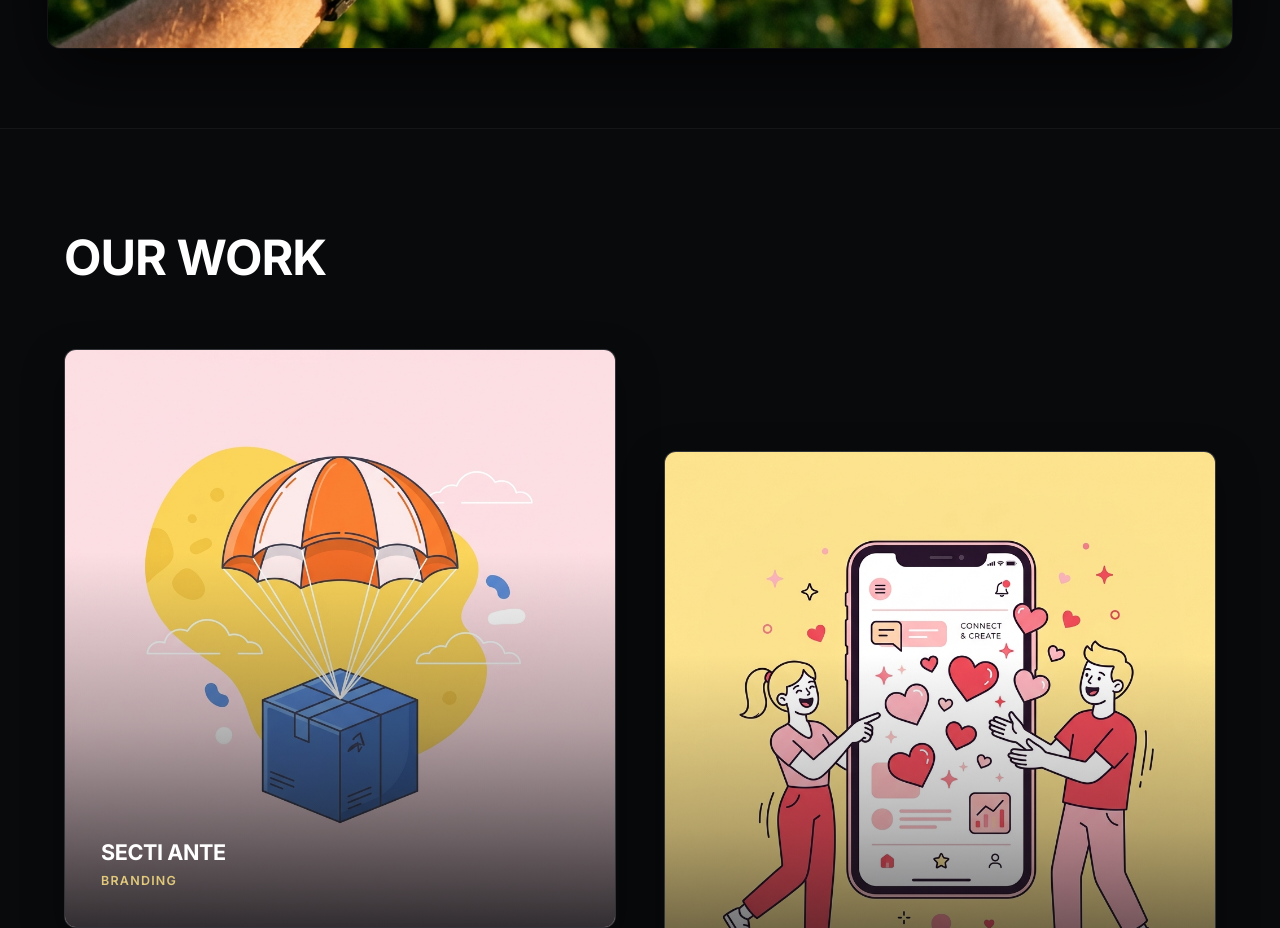
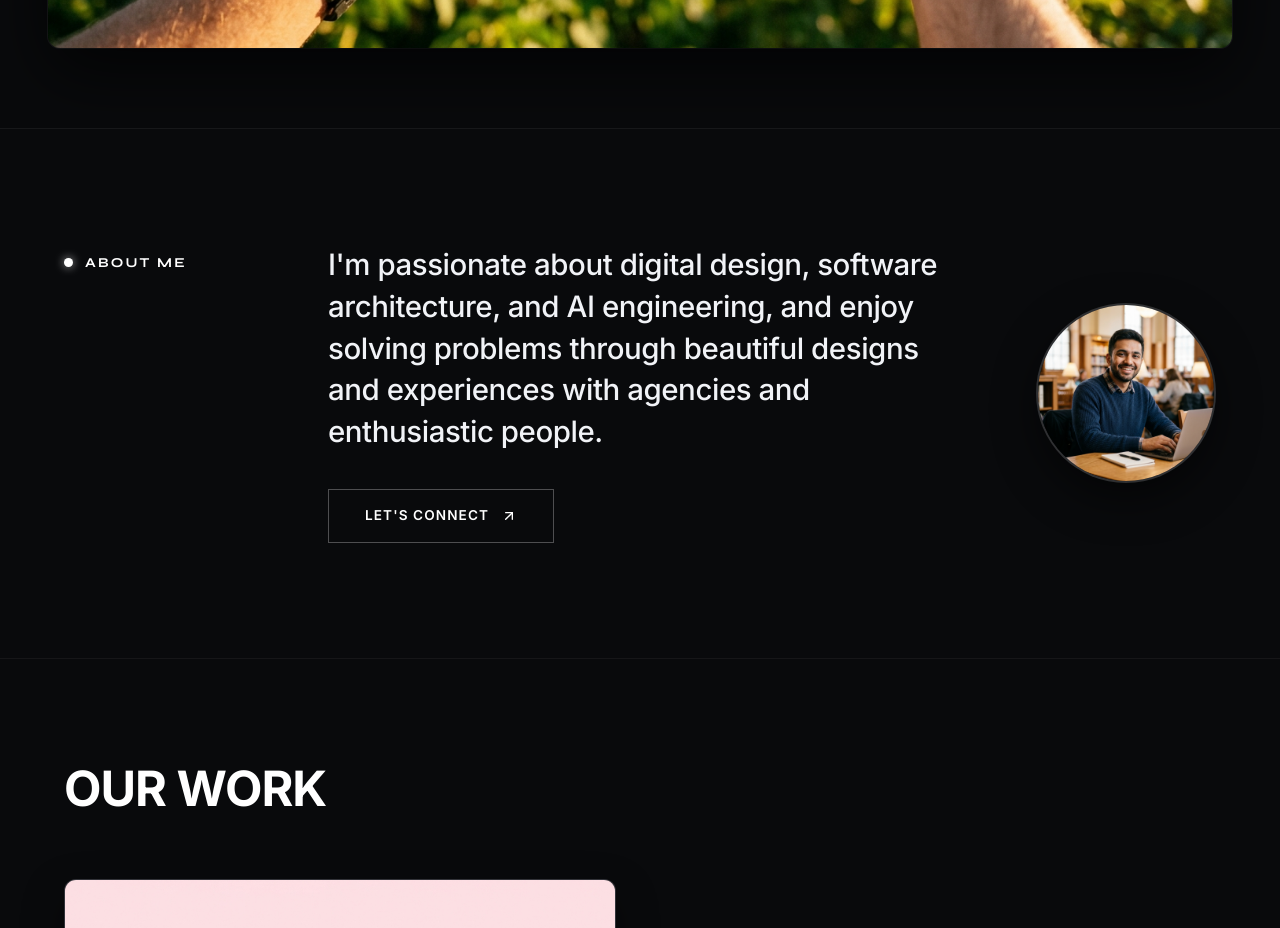
Before and after one commit to dilshandevxx/dilshan-personal-portfolio, a Next.js app: page / in a window 1280 px wide. Shown: the part 1100-2028 px from the top of the page. Built offline with nearby package versions, Linux system fonts and the light colour scheme; a web font is replaced by a local one.

Commit message:
feat(about): add minimal About Me section with strict rectangular connect button and profile avatar

```diff
--- a/src/app/page.tsx
+++ b/src/app/page.tsx
@@ -1,4 +1,5 @@
 import HeroSkyLabs from "@/components/cover/sections/HeroSkyLabs";
+import AboutMe from "@/components/cover/sections/AboutMe";
 import SelectedWork from "@/components/cover/sections/SelectedWork";
 import SkillsGrid from "@/components/cover/sections/SkillsGrid";
 import PreFooter from "@/components/cover/sections/PreFooter";
@@ -19,6 +20,7 @@ export default function Home() {
   return (
     <>
       <HeroSkyLabs hideHeader={true} />
+      <AboutMe />
       <SelectedWork />
       <SkillsGrid />
       <PreFooter />
--- /dev/null
+++ b/src/components/cover/sections/AboutMe.module.css
@@ -0,0 +1,168 @@
+/* About Me Banner Section (Editorial Row Layout with Rectangular Button) */
+.aboutMeSection {
+  width: 100%;
+  background-color: #090a0c;
+  color: #ffffff;
+  padding: clamp(5rem, 9vw, 8.5rem) var(--container-padding, clamp(1.5rem, 5vw, 4rem));
+  box-sizing: border-box;
+  position: relative;
+  border-top: 1px solid rgba(255, 255, 255, 0.06);
+}
+
+.container {
+  max-width: 1360px;
+  margin: 0 auto;
+  display: grid;
+  grid-template-columns: 200px 1fr 200px;
+  align-items: center;
+  gap: clamp(2.5rem, 5vw, 5rem);
+}
+
+/* Col 1: Label with white dot indicator */
+.labelCol {
+  display: flex;
+  align-items: center;
+  gap: 0.75rem;
+  align-self: flex-start;
+  padding-top: 0.5rem;
+}
+
+.dot {
+  width: 9px;
+  height: 9px;
+  border-radius: 50%;
+  background-color: #ffffff;
+  box-shadow: 0 0 10px rgba(255, 255, 255, 0.7);
+  flex-shrink: 0;
+}
+
+.labelText {
+  font-family: var(--font-display, "Syne", sans-serif);
+  font-size: 0.85rem;
+  font-weight: 700;
+  letter-spacing: 0.16em;
+  text-transform: uppercase;
+  color: #ffffff;
+  white-space: nowrap;
+}
+
+/* Col 2: Bio Narrative + RECTANGULAR Button */
+.contentCol {
+  display: flex;
+  flex-direction: column;
+  gap: 2.25rem;
+  max-width: 780px;
+}
+
+.statement {
+  font-family: var(--font-body, "Inter", sans-serif);
+  font-size: clamp(1.35rem, 2.3vw, 1.95rem);
+  font-weight: 500;
+  line-height: 1.42;
+  letter-spacing: -0.015em;
+  color: #f1f3f7;
+  margin: 0;
+}
+
+/* STRICT RECTANGULAR BUTTON (border-radius: 0) as requested by user */
+.connectButton {
+  display: inline-flex;
+  align-items: center;
+  justify-content: center;
+  gap: 0.75rem;
+  width: fit-content;
+  background-color: transparent;
+  color: #ffffff;
+  border: 1px solid rgba(255, 255, 255, 0.28);
+  border-radius: 0px !important; /* RECTANGLE - strictly no round edges */
+  padding: 0.95rem 2.25rem;
+  font-family: var(--font-body, "Inter", sans-serif);
+  font-size: 0.85rem;
+  font-weight: 600;
+  letter-spacing: 0.08em;
+  text-transform: uppercase;
+  text-decoration: none;
+  cursor: pointer;
+  transition: all 0.3s cubic-bezier(0.16, 1, 0.3, 1);
+  position: relative;
+  box-sizing: border-box;
+}
+
+.connectButton:hover {
+  background-color: #ffffff;
+  color: #090a0c;
+  border-color: #ffffff;
+  transform: translateY(-2px);
+  box-shadow: 0 12px 28px rgba(255, 255, 255, 0.08);
+}
+
+.buttonArrow {
+  transition: transform 0.3s ease;
+}
+
+.connectButton:hover .buttonArrow {
+  transform: translate(3px, -3px);
+}
+
+/* Col 3: Circular Avatar Profile Photo */
+.avatarCol {
+  display: flex;
+  justify-content: flex-end;
+  align-items: center;
+}
+
+.avatarWrapper {
+  position: relative;
+  width: clamp(140px, 15vw, 180px);
+  height: clamp(140px, 15vw, 180px);
+  border-radius: 50%;
+  overflow: hidden;
+  background-color: #121316;
+  border: 2px solid rgba(255, 255, 255, 0.12);
+  box-shadow: 0 16px 40px rgba(0, 0, 0, 0.5);
+  flex-shrink: 0;
+  transition: border-color 0.4s ease, transform 0.4s ease;
+}
+
+.avatarWrapper:hover {
+  border-color: rgba(255, 255, 255, 0.35);
+  transform: scale(1.03);
+}
+
+.avatarImage {
+  object-fit: cover;
+  transition: transform 0.6s cubic-bezier(0.16, 1, 0.3, 1);
+}
+
+.avatarWrapper:hover .avatarImage {
+  transform: scale(1.06);
+}
+
+/* Responsive Media Queries */
+@media (max-width: 1080px) {
+  .container {
+    grid-template-columns: 160px 1fr 160px;
+    gap: 2.5rem;
+  }
+}
+
+@media (max-width: 900px) {
+  .container {
+    grid-template-columns: 1fr;
+    gap: 2.5rem;
+  }
+
+  .labelCol {
+    padding-top: 0;
+  }
+
+  .avatarCol {
+    justify-content: flex-start;
+    order: -1;
+  }
+
+  .avatarWrapper {
+    width: 130px;
+    height: 130px;
+  }
+}
--- /dev/null
+++ b/src/components/cover/sections/AboutMe.tsx
@@ -0,0 +1,72 @@
+"use client";
+
+import React from "react";
+import Image from "next/image";
+import Link from "next/link";
+import { motion } from "framer-motion";
+import { ArrowUpRight } from "lucide-react";
+import styles from "./AboutMe.module.css";
+
+export default function AboutMe() {
+  return (
+    <section className={styles.aboutMeSection} id="about-me">
+      <div className={styles.container}>
+        {/* Col 1: White Dot Indicator + ABOUT ME Label */}
+        <motion.div
+          className={styles.labelCol}
+          initial={{ opacity: 0, x: -16 }}
+          whileInView={{ opacity: 1, x: 0 }}
+          viewport={{ once: true, margin: "-60px" }}
+          transition={{ duration: 0.5 }}
+        >
+          <span className={styles.dot} aria-hidden="true" />
+          <span className={styles.labelText}>ABOUT ME</span>
+        </motion.div>
+
+        {/* Col 2: Statement + Strict RECTANGULAR Button */}
+        <motion.div
+          className={styles.contentCol}
+          initial={{ opacity: 0, y: 24 }}
+          whileInView={{ opacity: 1, y: 0 }}
+          viewport={{ once: true, margin: "-60px" }}
+          transition={{ duration: 0.6, delay: 0.1 }}
+        >
+          <p className={styles.statement}>
+            I&apos;m passionate about digital design, software architecture, and AI engineering, and enjoy solving problems through beautiful designs and experiences with agencies and enthusiastic people.
+          </p>
+
+          <div>
+            <Link
+              href="mailto:dilshandevxx@gmail.com"
+              className={styles.connectButton}
+              title="Let's connect"
+            >
+              <span>Let&apos;s connect</span>
+              <ArrowUpRight size={16} className={styles.buttonArrow} />
+            </Link>
+          </div>
+        </motion.div>
+
+        {/* Col 3: Circular Profile Photo */}
+        <motion.div
+          className={styles.avatarCol}
+          initial={{ opacity: 0, scale: 0.9 }}
+          whileInView={{ opacity: 1, scale: 1 }}
+          viewport={{ once: true, margin: "-60px" }}
+          transition={{ duration: 0.6, delay: 0.2 }}
+        >
+          <div className={styles.avatarWrapper}>
+            <Image
+              src="/dilshan_profile.jpg"
+              alt="Dilshan Seneviratne"
+              fill
+              sizes="(max-width: 900px) 130px, 180px"
+              priority={false}
+              className={styles.avatarImage}
+            />
+          </div>
+        </motion.div>
+      </div>
+    </section>
+  );
+}
```
Also changed, not shown: public/dilshan_profile.jpg (added).
